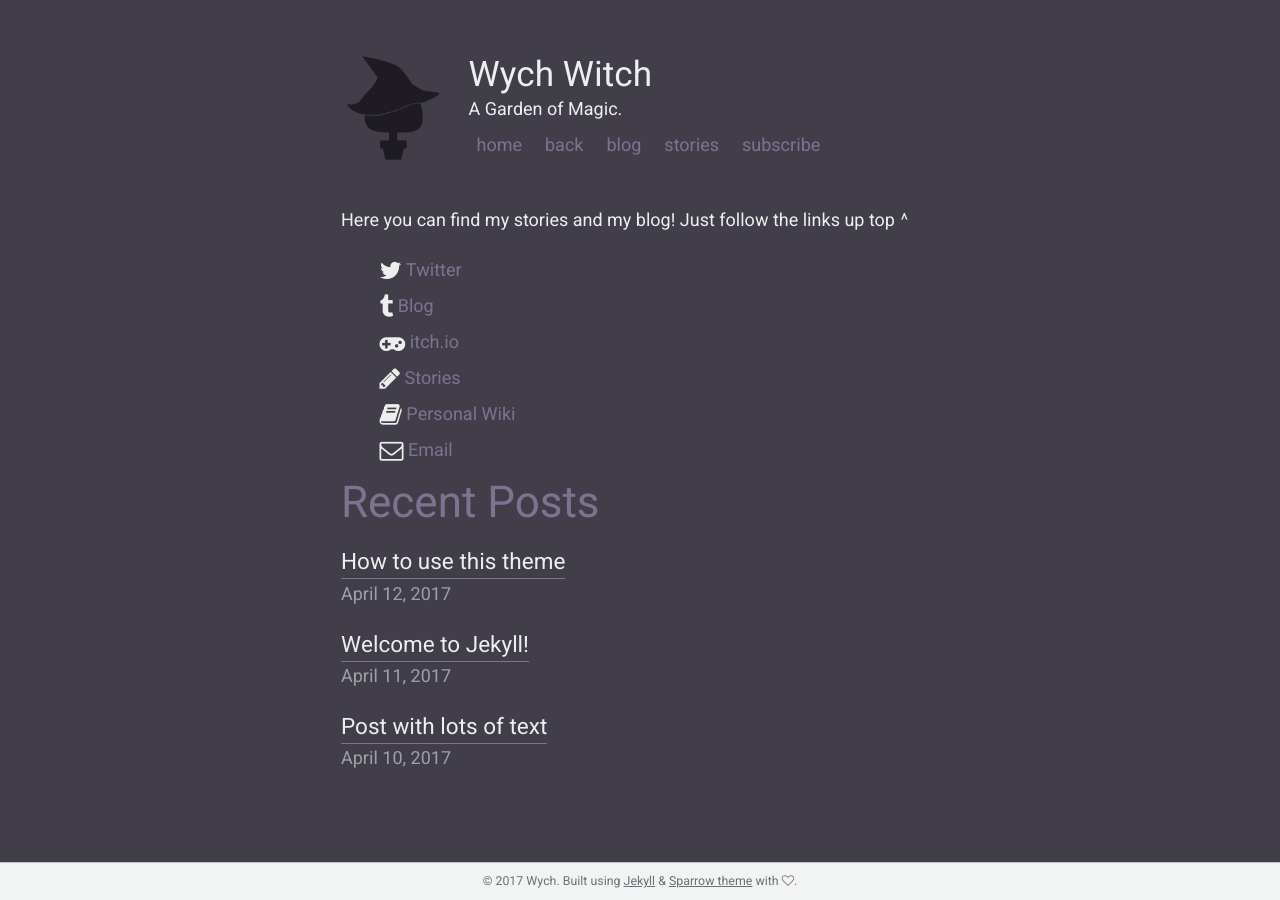
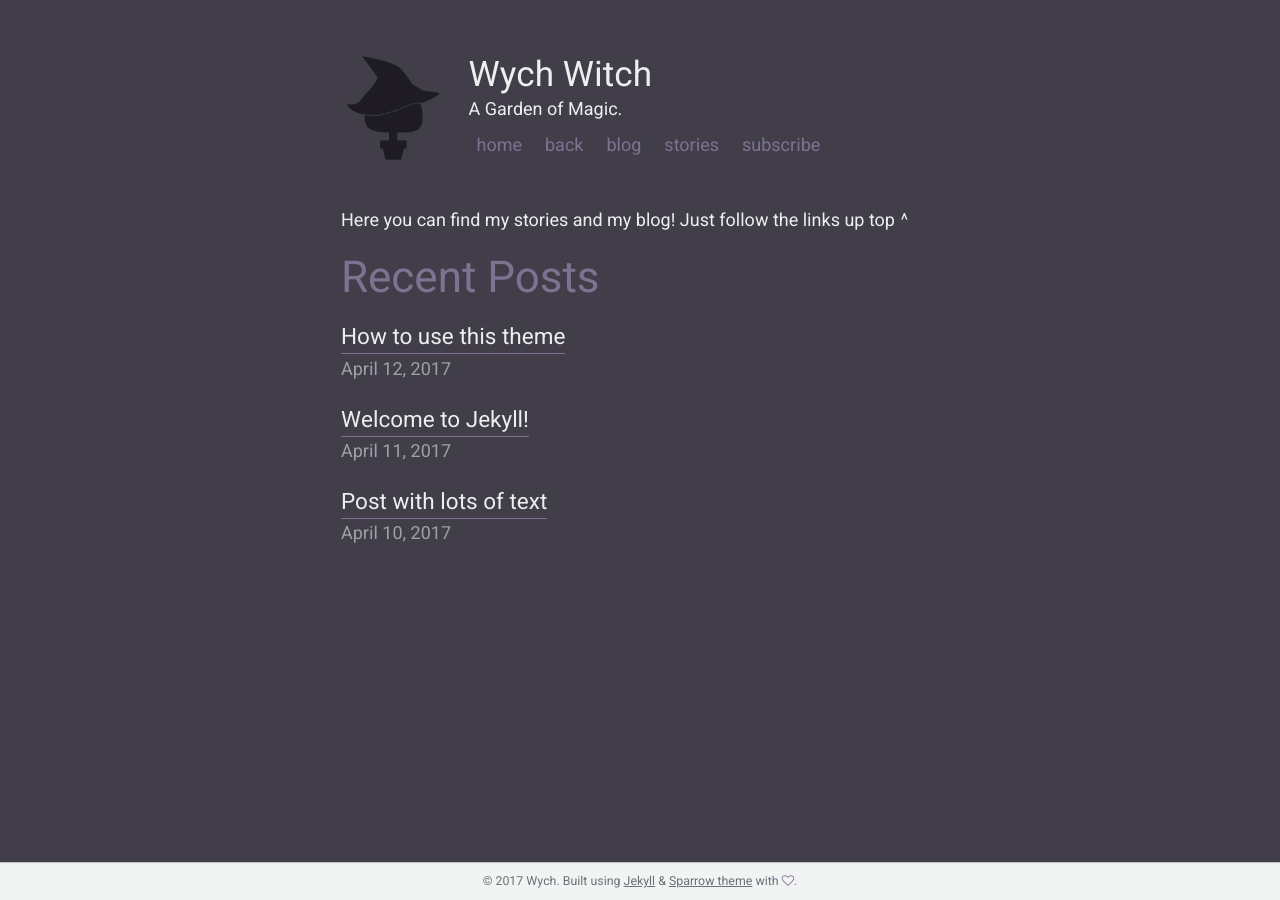
Before and after one commit to BarrelTitor/main, a Jekyll site: the page built from index.md, in a window 1280 px wide. Built offline with Jekyll 4.4.1, drawn with Linux system fonts in a browser that asks for light colours.

Commit message:
Update index.md

```diff
--- a/index.md
+++ b/index.md
@@ -4,30 +4,3 @@ comments: false
 ---
 
 Here you can find my stories and my blog! Just follow the links up top ^
-
-<ul class="fa-ul main-list">
-  <li class="main-list-item">
-    <span class="fa fa-twitter fa-lg main-list-item-icon"></span>
-    <a href="https://twitter.com/wychwitch">Twitter</a>
-  </li>
-  <li class="main-list-item">
-    <span class="fa fa-tumblr fa-lg main-list-item-icon"></span>
-    <a href="https://wychwitch.tumblr.com/">Blog</a>
-  </li>
-  <li class="main-list-item">
-    <span class="fa fa-gamepad fa-lg main-list-item-icon"></span>
-    <a href="https://wychwitch.itch.io/">itch.io</a>
-  </li>
-  <li class="main-list-item">
-    <span class="fa fa-pencil fa-lg main-list-item-icon"></span>
-    <a href="http://stories.wychwit.ch">Stories</a>
-  </li>
-  <li class="main-list-item">
-    <span class="fa fa-book fa-lg main-list-item-icon"></span>
-    <a href="http://wiki.wychwit.ch">Personal Wiki</a>
-  </li>
-  <li class="main-list-item">
-    <span class="fa fa-envelope-o fa-lg main-list-item-icon"></span>
-    <a href="mailto:wytchwitchcraft@gmail.com">Email</a>
-  </li>
-</ul>
```
